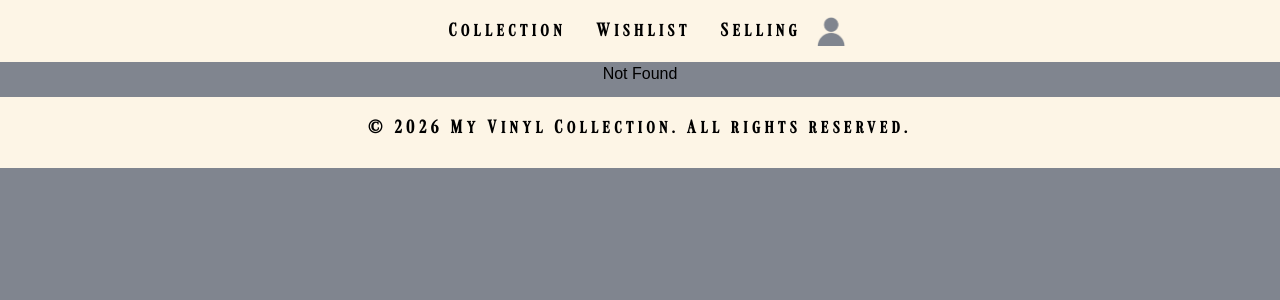
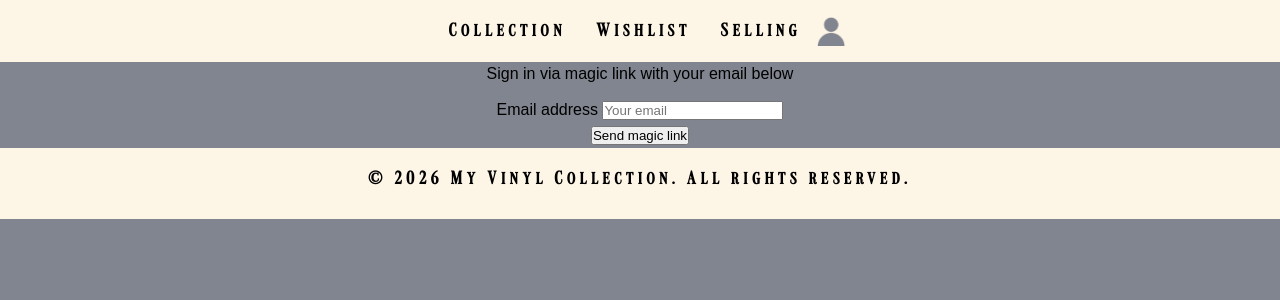
Before and after one commit to AleksandraSkarzycka/vinylCollectionY3Project, a SvelteKit app in the folder vinylCollection/: page /login in a window 1280 px wide. Before the commit this address had no page. Shown: the top 300 px of the page. Built offline with nearby package versions, Linux system fonts and the light colour scheme.

Commit message:
Starting registration/login, preparing routes etc

```diff
--- a/vinylCollection/package.json
+++ b/vinylCollection/package.json
@@ -33,6 +33,6 @@
 	},
 	"dependencies": {
 		"@supabase/ssr": "^0.8.0",
-		"@supabase/supabase-js": "^2.97.0"
+		"@supabase/supabase-js": "^2.99.0"
 	}
 }
--- a/vinylCollection/src/routes/+layout.svelte
+++ b/vinylCollection/src/routes/+layout.svelte
@@ -18,8 +18,8 @@
     <div class="dropdown">
         <img class="profile" src="{base}/img/ProfileIcon.png" alt="A blue profile icon" width="30px">
         <div class="dropdown-content">
-            <a href="#">Login/Register</a>
-            <a href="#">Likes</a>
+            <a href="{base}/login">Login/Register</a>
+            <a href="{base}/likes">Likes</a>
         </div>
     </div>
 </header>
--- /dev/null
+++ b/vinylCollection/src/routes/login/+page.svelte
@@ -0,0 +1,57 @@
+<!-- src/routes/+page.svelte -->
+<script lang="ts">
+	import { enhance } from '$app/forms'
+	import type { ActionData, SubmitFunction } from './$types.js'
+
+	interface Props {
+		form: ActionData
+	}
+	let { form }: Props = $props()
+
+	let loading = $state(false)
+
+	const handleSubmit: SubmitFunction = () => {
+		loading = true
+		return async ({ update }) => {
+			update()
+			loading = false
+		}
+	}
+</script>
+
+<svelte:head>
+	<title>User Management</title>
+</svelte:head>
+
+<form class="row flex flex-center" method="POST" use:enhance={handleSubmit}>
+	<div class="col-6 form-widget">
+		<h1 class="header">Supabase + SvelteKit</h1>
+		<p class="description">Sign in via magic link with your email below</p>
+		{#if form?.message !== undefined}
+		<div class="success {form?.success ? '' : 'fail'}">
+			{form?.message}
+		</div>
+		{/if}
+		<div>
+			<label for="email">Email address</label>
+			<input
+				id="email"
+				name="email"
+				class="inputField"
+				type="email"
+				placeholder="Your email"
+				value={form?.email ?? ''}
+			/>
+		</div>
+		{#if form?.errors?.email}
+		<span class="flex items-center text-sm error">
+			{form?.errors?.email}
+		</span>
+		{/if}
+		<div>
+			<button class="button primary block">
+				{ loading ? 'Loading' : 'Send magic link' }
+			</button>
+		</div>
+	</div>
+</form>
```
Also changed, not shown: 1 other file (tests, documents, lock files or other folders).
